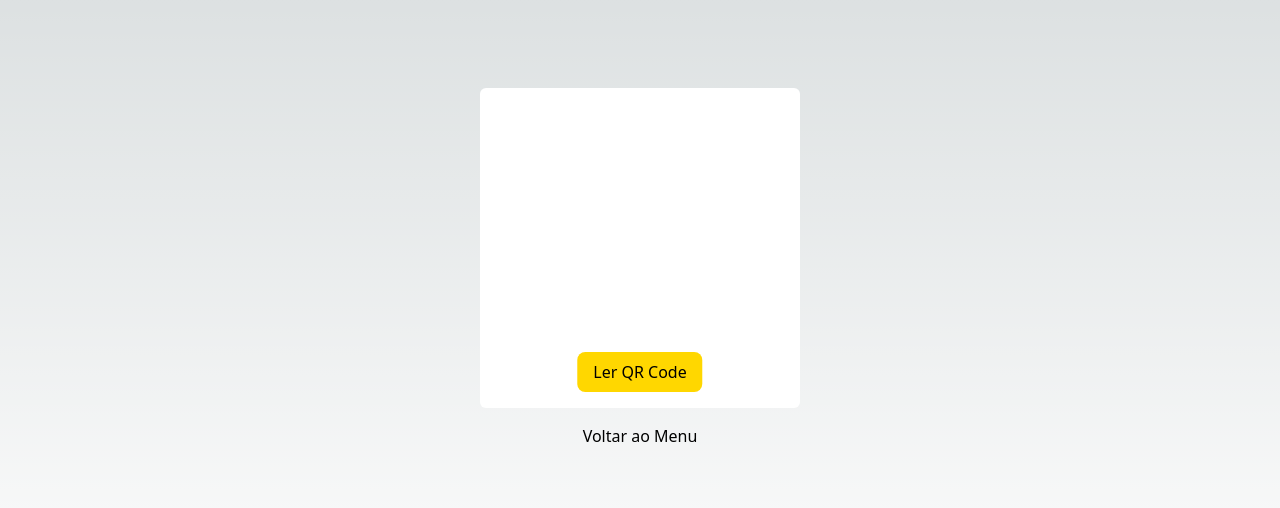
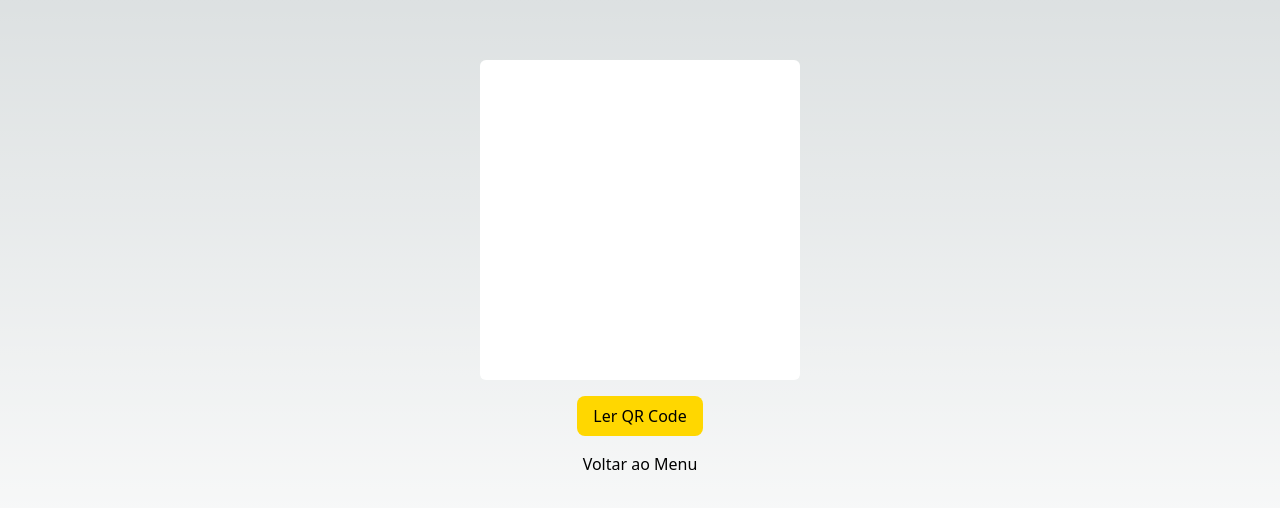
Before and after one commit to kauenovais/xfast-verify, a Next.js app: page /valid/qrcode in a window 1280 px wide. Shown: the part 132-640 px from the top of the page. Built offline with nearby package versions, Linux system fonts and the light colour scheme.

Commit message:
mudei a localização do botão

```diff
--- a/src/pages/valid/qrcode/index.jsx
+++ b/src/pages/valid/qrcode/index.jsx
@@ -10,13 +10,13 @@ const ValidacaoPage = () => {
       <div className="flex flex-col justify-center items-center h-screen">
         <div className="relative">
           <div className="h-80 w-80 bg-white mx-auto rounded-md"></div>
-          <button
-            className="absolute bottom-4 left-1/2 transform -translate-x-1/2 px-4 py-2 bg-gold text-black rounded-lg text-center"
-            onClick={handleScanQRCode}
-          >
-            Ler QR Code
-          </button>
         </div>
+        <button
+          className="mt-4 px-4 py-2 bg-gold text-black rounded-lg text-center"
+          onClick={handleScanQRCode}
+        >
+          Ler QR Code
+        </button>
         <button className="mt-4 text-black" onClick={() => window.history.back()}>
           Voltar ao Menu
         </button>
```
